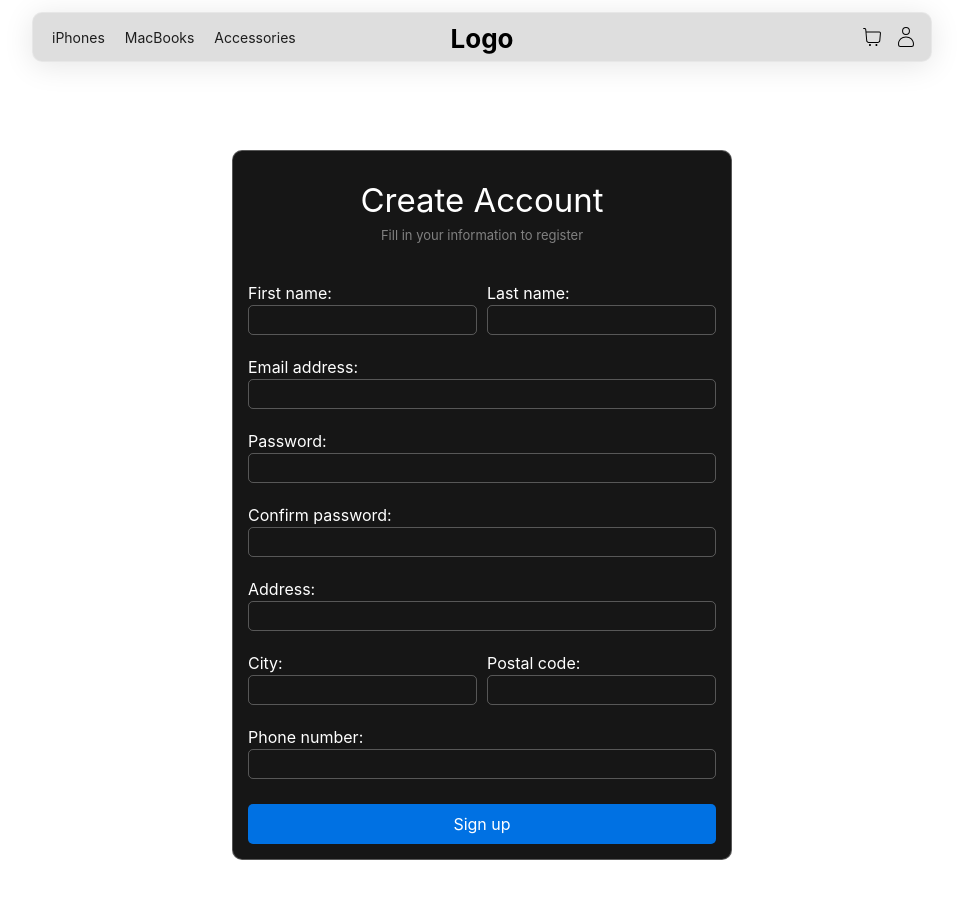
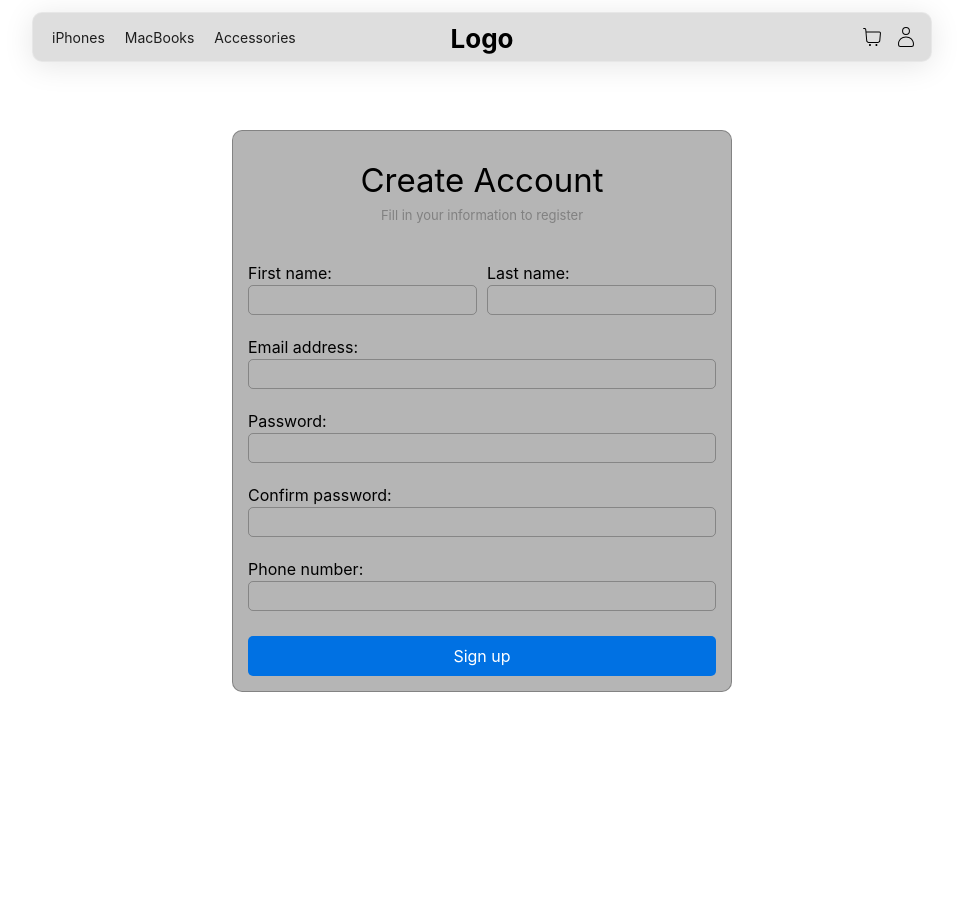
Before and after one commit to AronFLS/2025-26_Vizsgaremek, a React (Vite) app in the folder Frontend/vizsgaremek/: page /account in a window 1280 px wide. Shown: the whole page, without its empty margins (158-1121 px from the left). After the commit the page ends 800 px from the top, so only its background shows below. Built offline with nearby package versions, Linux system fonts and the light colour scheme.

Commit message:
removed address from sign-up page

```diff
--- a/Frontend/vizsgaremek/src/pages/account/account.css
+++ b/Frontend/vizsgaremek/src/pages/account/account.css
@@ -10,13 +10,15 @@ body {
   max-width: 500px;
   left: 50%;
   transform: translateX(-50%);
-    top: 100px;
-    color: rgb(255, 255, 255);
-    background: rgb(22, 22, 22);
-    border: 1px solid rgba(255, 255, 255, 0.28);
+  top: 80px;
+  color: rgb(0, 0, 0);
+  background: rgb(181, 181, 181);
+  border: 1px solid rgba(0, 0, 0, 0.28);
   height: auto;
   position: relative;
-    transition: height 0.3s ease, background 0.3s ease;
+  transition:
+    height 0.3s ease,
+    background 0.3s ease;
   margin-bottom: 60px;
 }
 #title {
@@ -31,11 +33,11 @@ body {
   color: #818181;
 }
 
-input{
+input {
   color: white;
   background-color: transparent;
   height: 30px;
-    border: 1px solid rgba(255, 255, 255, 0.28);
+  border: 1px solid rgba(14, 14, 14, 0.28);
   border-radius: 5px;
   padding: 5px;
 }
@@ -43,25 +45,35 @@ input{
 .label {
   margin: 0px;
   margin-top: 20px;
-    font-family: 'SanFrancisco', -apple-system, BlinkMacSystemFont, sans-serif;
+  font-family:
+    "SanFrancisco",
+    -apple-system,
+    BlinkMacSystemFont,
+    sans-serif;
 }
-#name, #address {
+#name,
+#address {
   display: flex;
   width: 100%;
   gap: 10px;
 }
 
-#firstname, #lastname, #city, #postalcode {
+#firstname,
+#lastname,
+#city,
+#postalcode {
   flex: 1;
   display: flex;
   flex-direction: column;
 }
 
-#firstname input, #lastname input, #city input, #postalcode input {
+#firstname input,
+#lastname input,
+#city input,
+#postalcode input {
   width: 100%;
   box-sizing: border-box;
 }
-
 
 #signup-button {
   margin-top: 25px;
--- a/Frontend/vizsgaremek/src/pages/account/account.tsx
+++ b/Frontend/vizsgaremek/src/pages/account/account.tsx
@@ -1,4 +1,4 @@
-import './account.css';
+import "./account.css";
 
 function Account() {
   return (
@@ -6,11 +6,11 @@ function Account() {
       <p id="title">Create Account</p>
       <p id="alt-title">Fill in your information to register</p>
       <div id="name">
-        <div id='firstname'>
+        <div id="firstname">
           <p className="label">First name:</p>
           <input type="text" />
         </div>
-        <div id='lastname'>
+        <div id="lastname">
           <p className="label">Last name:</p>
           <input type="text" />
         </div>
@@ -21,23 +21,11 @@ function Account() {
       <input type="password" />
       <p className="label">Confirm password:</p>
       <input type="password" />
-      <p className="label">Address:</p>
-      <input type="text" />
-      <div id="address">
-        <div id='city'>
-          <p className="label">City:</p>
-          <input type="text" />
-        </div>
-        <div id='postalcode'>
-          <p className="label">Postal code:</p>
-          <input type="text" />
-        </div>
-      </div>
       <p className="label">Phone number:</p>
       <input type="text" />
       <button id="signup-button">Sign up</button>
     </div>
-);
+  );
 }
 
 export default Account;
```
Lines whose indentation alone changed are shown as unchanged.
